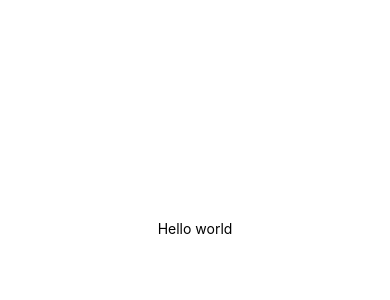
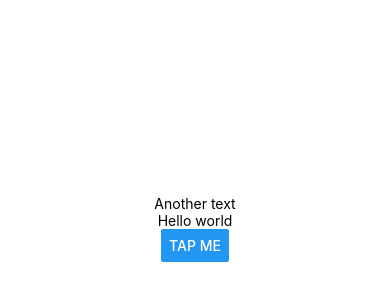
Before and after one commit to jennikate/react-native-training, a React Native app: screen / in a window 390 px wide. Shown: the part 194-494 px from the top of the page. Built offline with nearby package versions, Linux system fonts and the light colour scheme.

Commit message:
Add components

```diff
--- a/App.js
+++ b/App.js
@@ -1,12 +1,14 @@
-import { StatusBar } from 'expo-status-bar';
-import { StyleSheet, Text, View } from 'react-native';
+import { Button, StyleSheet, Text, View } from 'react-native';
 
 export default function App() {
-  console.log('logs')
+  console.log('logs');
   return (
     <View style={styles.container}>
+      <View>
+        <Text>Another text</Text>
+      </View>
       <Text>Hello world</Text>
-      <StatusBar style="auto" />
+      <Button title="Tap me" />
     </View>
   );
 }
```
